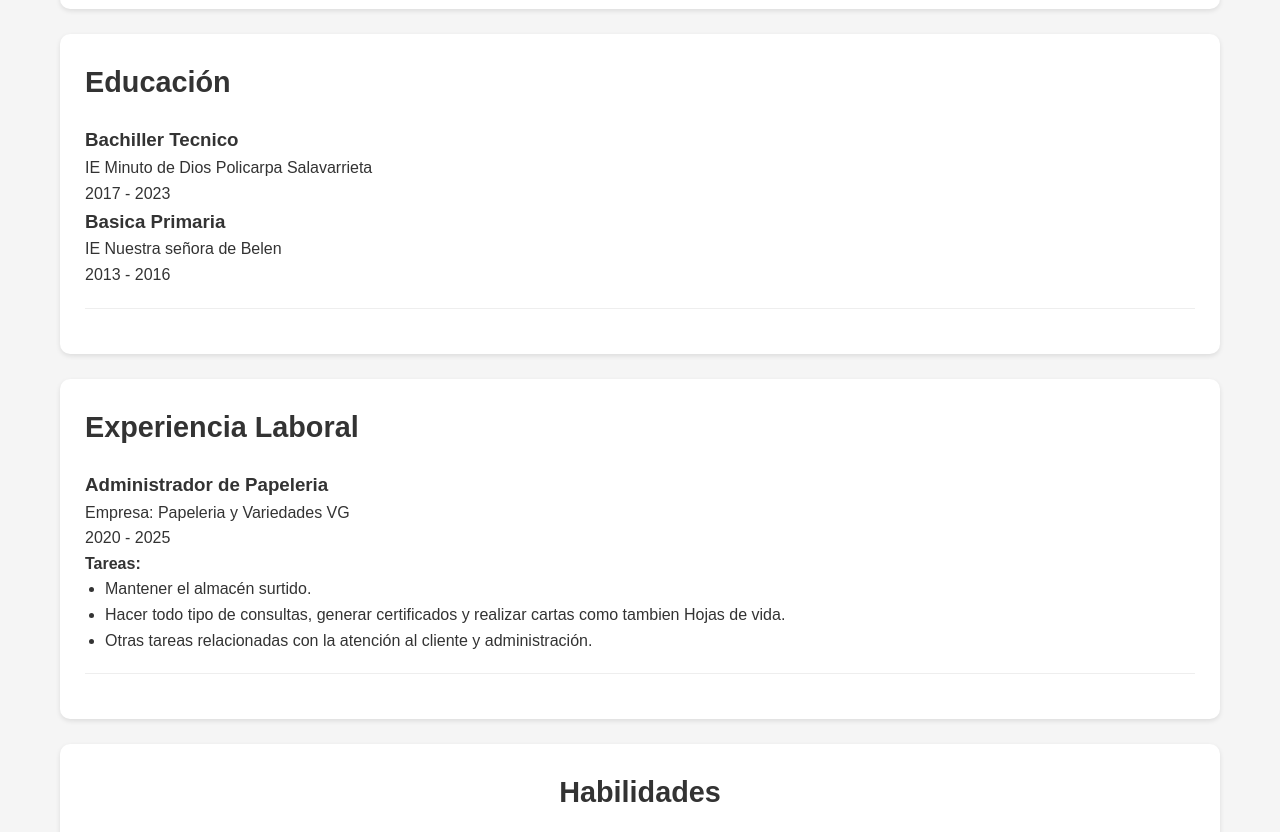
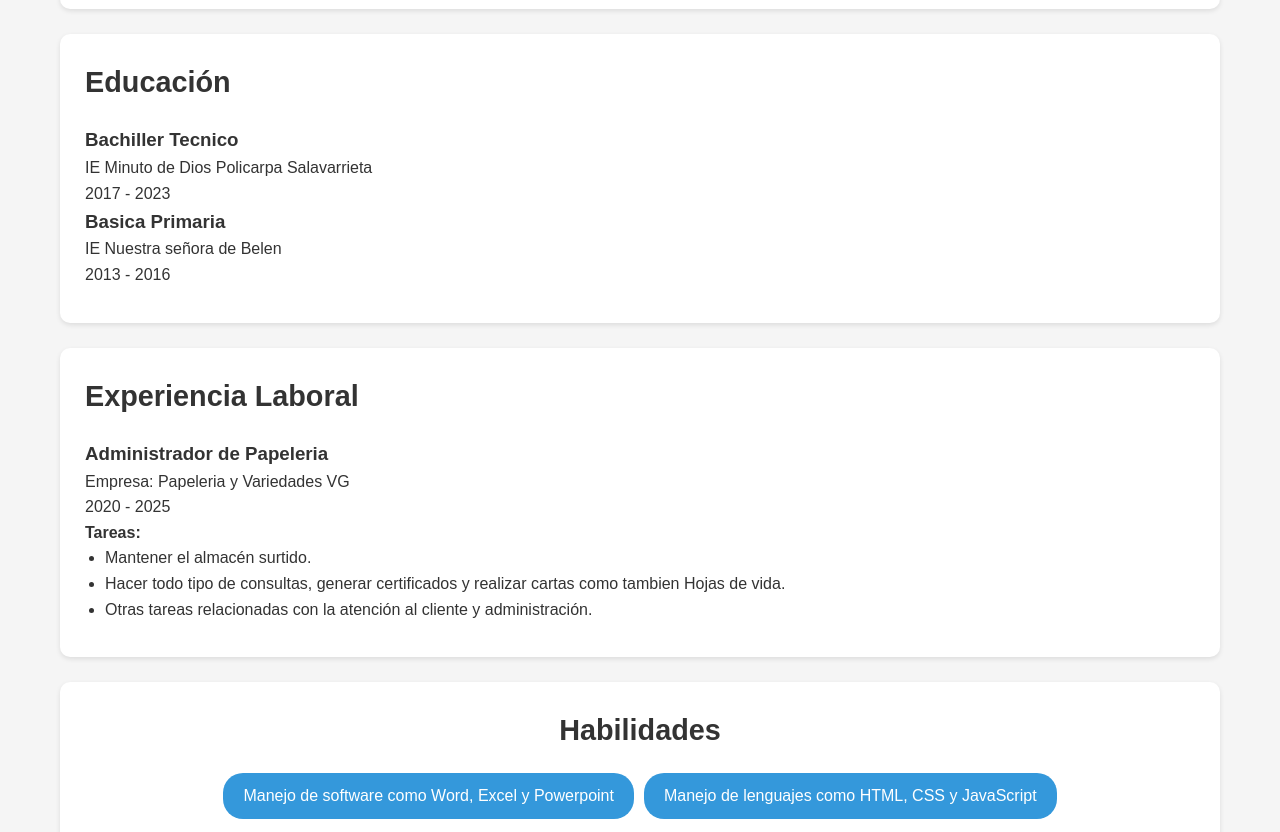
Before and after one commit to MrBrian04/Mi-Hoja-de-Vida-MrBrian, a plain HTML site: page Mi Hoja de Vida MrBrian/index.html in a window 1280 px wide. Shown: the part 740-1572 px from the top of the page. Drawn offline with Linux system fonts and the light colour scheme.

Commit message:
V4 Mi Hoja de Vida MrBrian
Vamos bien, le quite la linea casi imperceptible y lo deje puro blanco las secciones.

```diff
--- a/Mi Hoja de Vida MrBrian/styles.css
+++ b/Mi Hoja de Vida MrBrian/styles.css
@@ -115,9 +115,8 @@ section {
 
 /* Educación y Experiencia */
 .education-item, .experience-item {
-    margin-bottom: 20px;
-    padding-bottom: 20px;
-    border-bottom: 1px solid #eee;
+    margin-bottom: 5px;
+    padding-bottom: 5px;
 }
 
 .experience-item ul {
```
